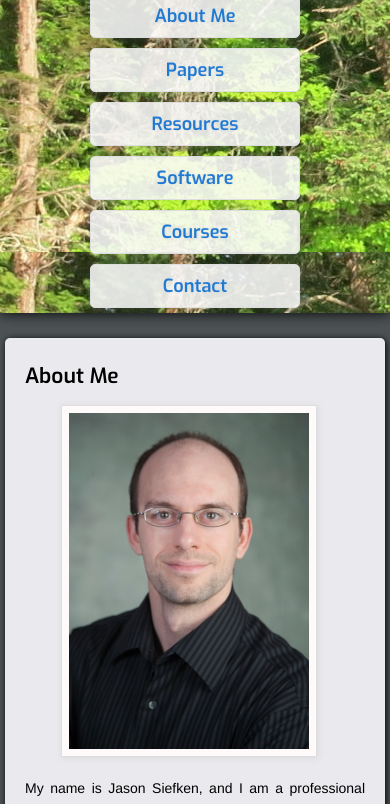
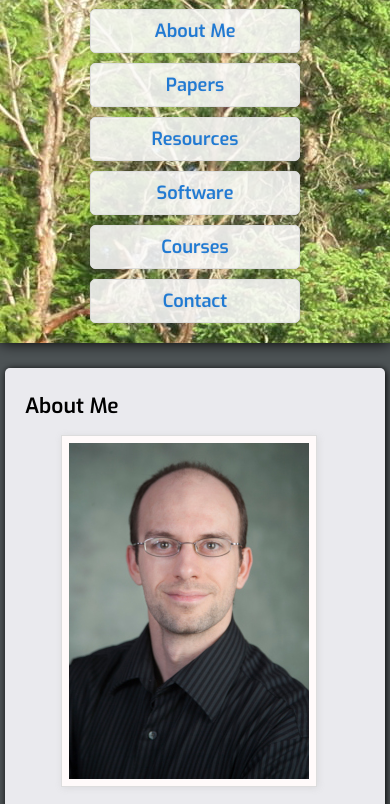
Before and after one commit to siefkenj/homepage, a plain HTML site: page index.html in a window 390 px wide. Shown: the part 75-879 px from the top of the page. Drawn offline with Linux system fonts and the light colour scheme; a web font is replaced by a local one.

Commit message:
Fixed responsive background

```diff
--- a/css/main.css
+++ b/css/main.css
@@ -306,6 +306,7 @@ book {
 @media only screen and (max-width: 720px) {
 	#header {
 		flex-direction: column;
+		background-image: url("../images/treeback-vert.jpg");
 	}
 	#header #name {
 		flex: auto;
@@ -313,6 +314,10 @@ book {
 		padding-top: 10px;
 		padding-bottom: 10px;
 	}
+	#nav {
+		margin-top: 15px;
+		margin-bottom: 15px;
+	}
 	.myface.floatleft {
 		float: none;
 	}
```
Also changed, not shown: images/treeback-vert.jpg (added).
